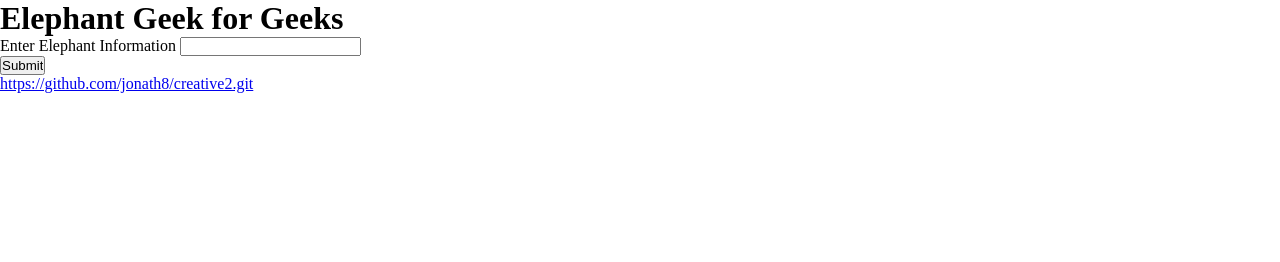
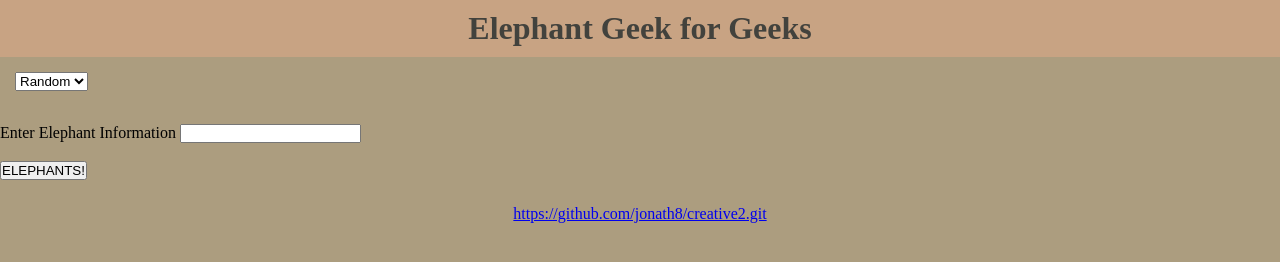
Before and after one commit to jonath8/creative2, a plain HTML site: page index.html in a window 1280 px wide. Drawn offline with Linux system fonts and the light colour scheme.

Commit message:
index and styles

```diff
--- a/index.html
+++ b/index.html
@@ -4,22 +4,36 @@
 <head>
   <meta charset="utf-8" />
   <meta name="viewport" content="width=device-width, initial-scale=1">
-  <title>Zelda Fact Searcher</title>
+  <title>Elphant Fact Finder</title>
   <link rel="stylesheet" href="/styles.css">
 </head>
 
 <body>
-
-  <h1>Elephant Geek for Geeks</h1>
+  <div class='title'>
+    <h1>Elephant Geek for Geeks</h1>
+  </div>
 
   <form>
+    <div class='drop-down-menu'>
+      <select id="selector">
+        <option value="random">Random</option>
+        <option value="name">Name</option>
+        <option value="sex">Sex</option>
+        <option value="species">Species</option>
+        <option value="zy">Species</option>
+      </select>
+  </div>
+  <br>
+  <div class='search-menu'>
     <label>Enter Elephant Information</label>
-
-    <input id="elephantInput" type="text"></input><br/>
-    <input id="elephantSubmit" type="submit" value="Submit"></input>
-
+    <input id="elephantInput" type="text">
+  </div>
+    <br>
+  <div class='button'>
+    <button id="elephants" class="pure-button pure-button-primary">ELEPHANTS!</button>
+  </div>
   </form>
-  <div id="gameResults">
+  <div id="elephantResults">
   </div>
 
   <div class = "footer"><a href = "https://github.com/jonath8/creative2.git">https://github.com/jonath8/creative2.git</div>
--- a/styles.css
+++ b/styles.css
@@ -3,3 +3,41 @@
   padding: 0;
   box-sizing: border-box;
 }
+
+.title {
+  background-color: #c8a383;
+}
+
+.drop-down-menu {
+  padding: 15px 15px
+}
+
+.footer {
+  display: flex;
+  flex-direction: column;
+  text-align: center;
+  margin-top: 25px;
+  color: #000;
+  padding-bottom: 15px;
+}
+
+body {
+  background-color: #ac9d7f;
+}
+
+h1 {
+  color: #42423d;
+  display: flex;
+  justify-content: center;
+  padding: 10px;
+}
+
+/* Mobile Styles */
+@media only screen and (max-width: 800px) {
+
+}
+
+/* Desktop Styles */
+@media only screen and (min-width: 801px) {
+
+}
```
